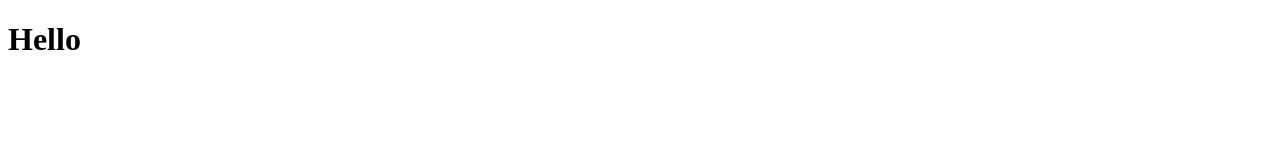
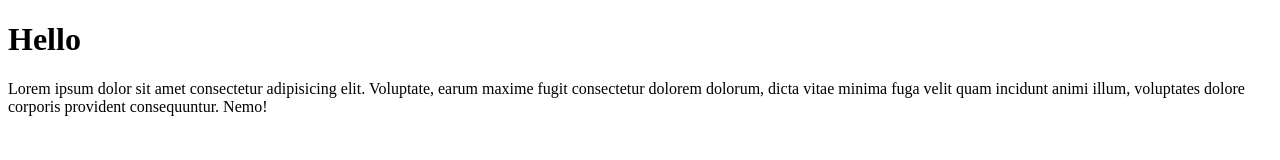
Before and after one commit to zupporttase/learn-git-1, a plain HTML site: page index.html in a window 1280 px wide. Drawn offline with Linux system fonts and the light colour scheme.

Commit message:
g11 add lorem

```diff
--- a/index.html
+++ b/index.html
@@ -8,5 +8,11 @@
   </head>
   <body>
     <h1>Hello</h1>
+    <p>
+      Lorem ipsum dolor sit amet consectetur adipisicing elit. Voluptate, earum
+      maxime fugit consectetur dolorem dolorum, dicta vitae minima fuga velit
+      quam incidunt animi illum, voluptates dolore corporis provident
+      consequuntur. Nemo!
+    </p>
   </body>
 </html>
```
